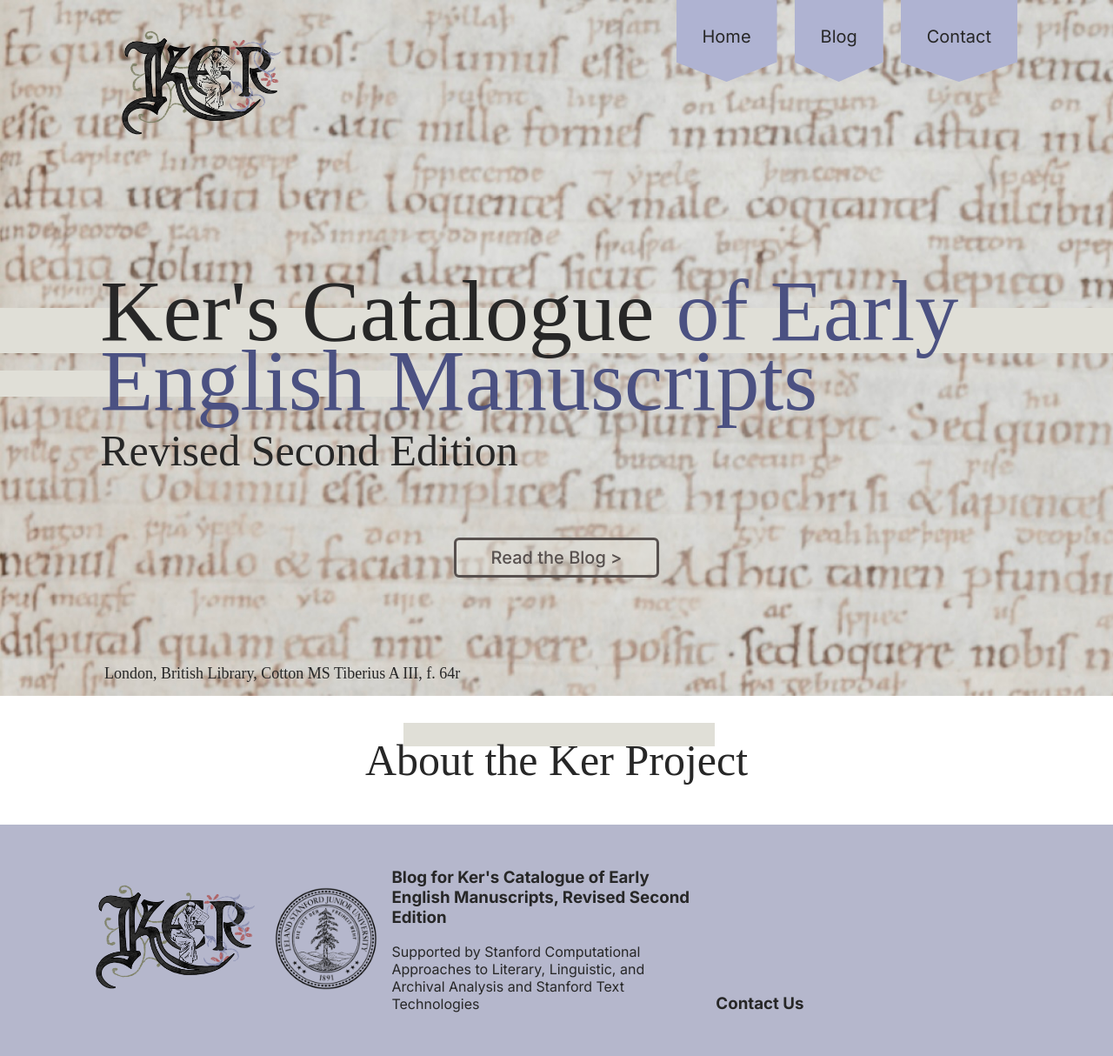
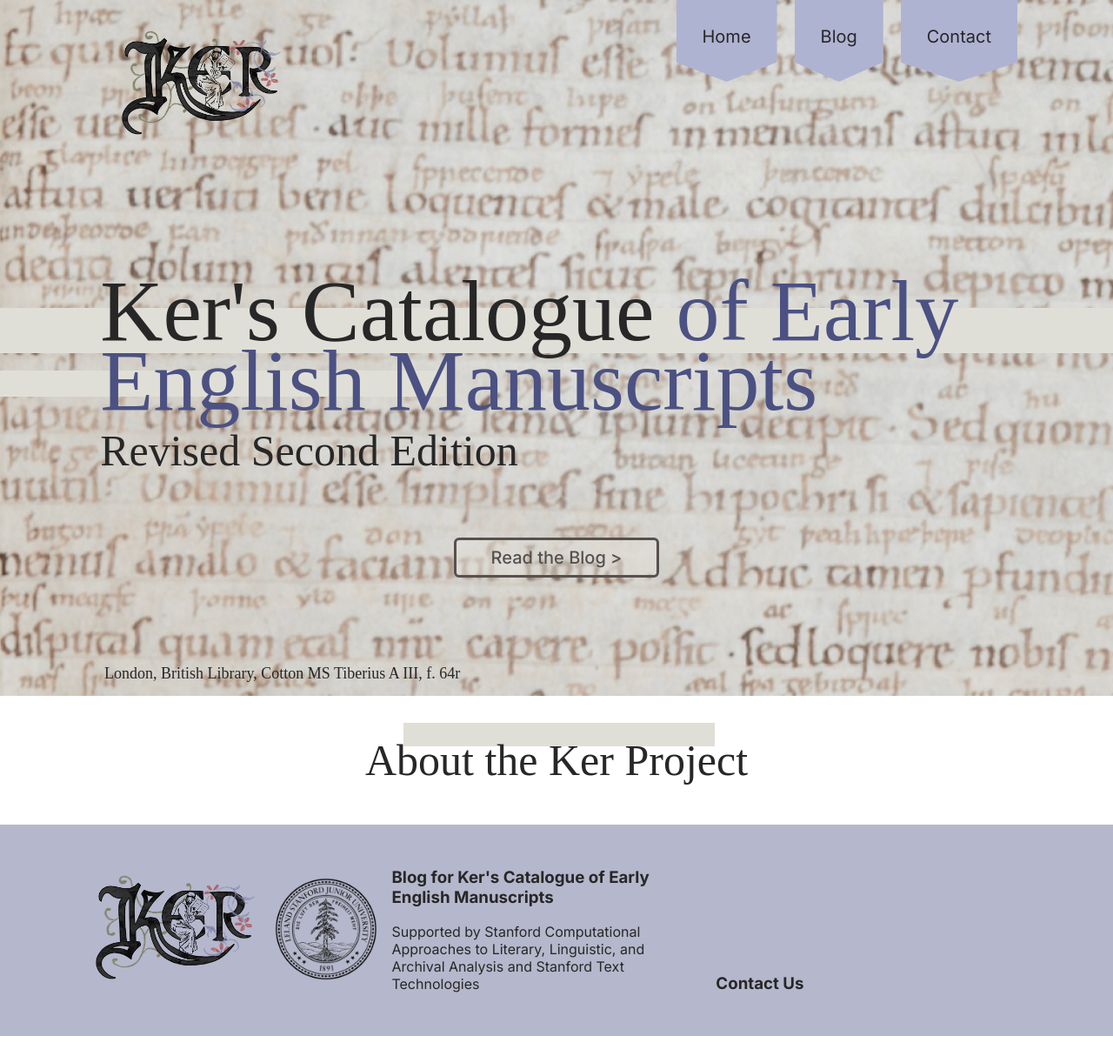
Before and after one commit to ker-catalogue-vol-2/ker-catalogue-vol-2.github.io, a Jekyll site: the page index.html, which Jekyll copies as it is, in a window 1280 px wide. Shown: the whole page at 87% size. Built offline with Jekyll 4.4.1, drawn with Linux system fonts in a browser that asks for light colours; some web fonts are replaced; after the commit the page ends 1191 px from its top, so only the background shows below that.

Commit message:
Update index.html

```diff
--- a/index.html
+++ b/index.html
@@ -76,7 +76,7 @@
           <img class="stanford-logo" src="/images/stanford-emblem.png">
 
         <div class="ker-logo-footer-text">
-            <h3> Blog for Ker's Catalogue of Early English Manuscripts, Revised Second Edition </h3>
+            <h3> Blog for Ker's Catalogue of Early English Manuscripts </h3>
         <p> Supported by Stanford Computational Approaches to Literary, Linguistic, and Archival Analysis and Stanford Text Technologies </p>
         </div>
 
```
